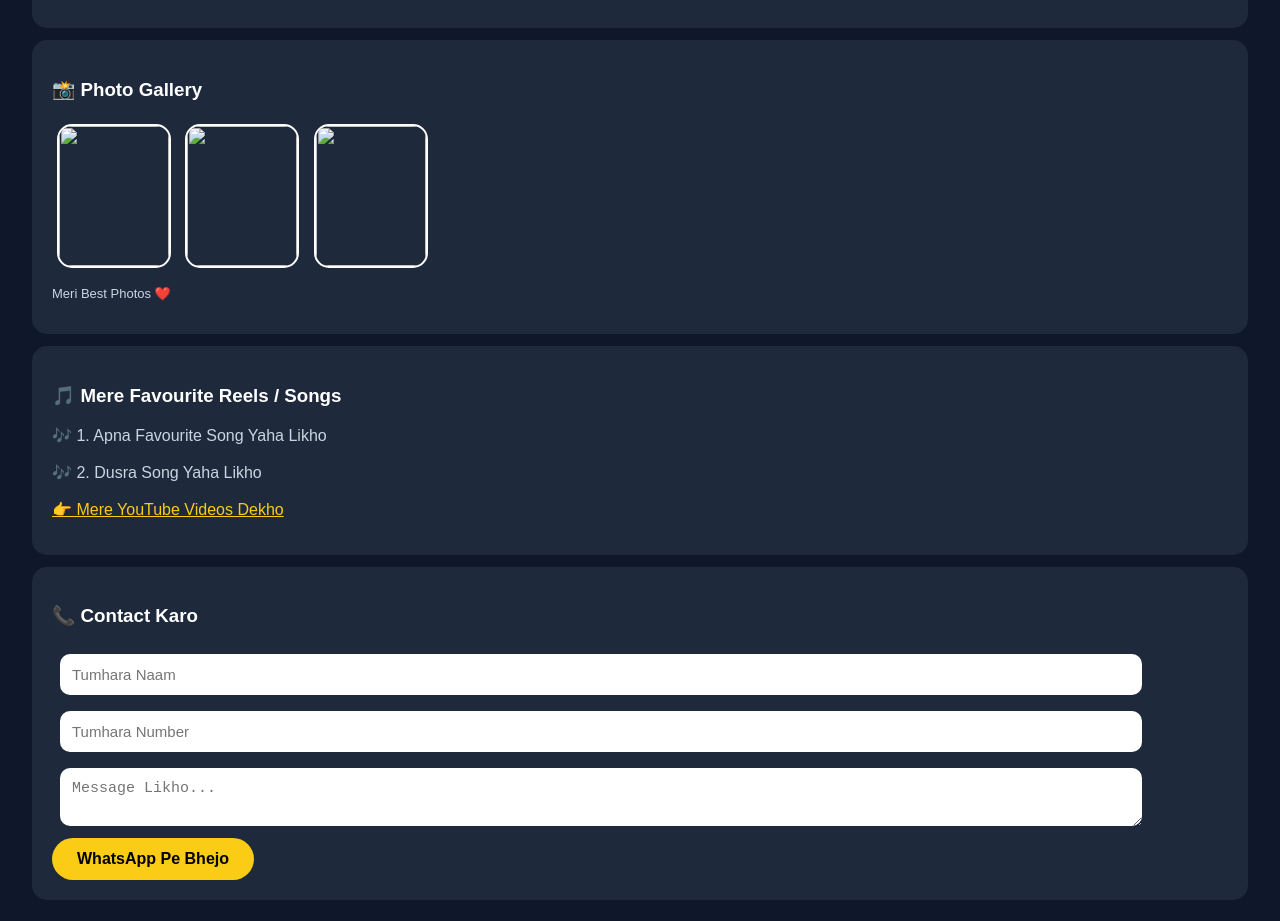
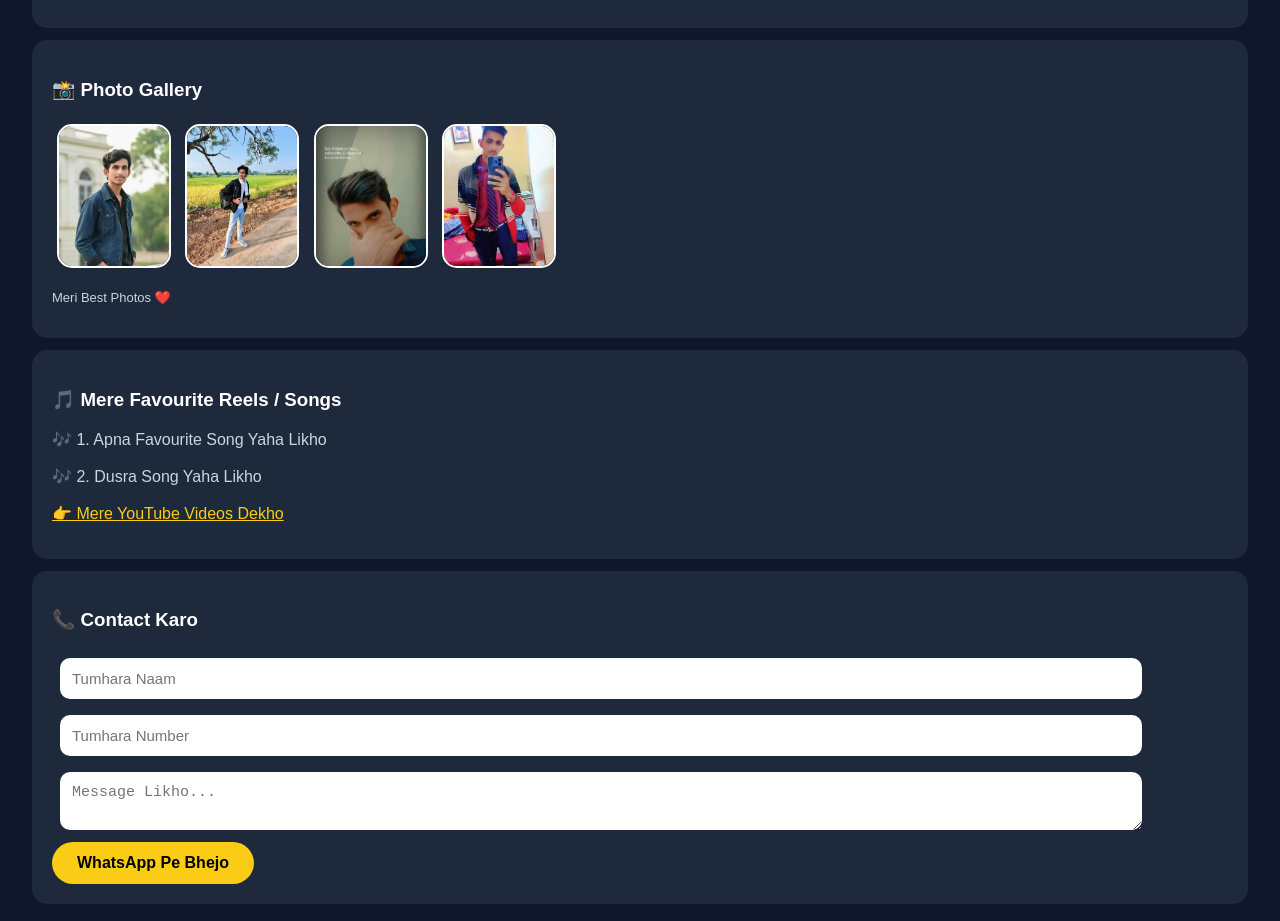
Before and after one commit to Anujgour242/my-website, a plain HTML site: page index.html in a window 1280 px wide. Shown: the part 840-1761 px from the top of the page. Drawn offline with Linux system fonts and the light colour scheme.

Commit message:
Update index.html

```diff
--- a/index.html
+++ b/index.html
@@ -45,9 +45,10 @@ input,textarea{width:90%;padding:12px;margin:8px;border-radius:10px;border:none;
 <div class="card">
 <h3>📸 Photo Gallery</h3>
 <div class="gallery">
-<img src="IMG-20261016-WA7314.jpg">
-<img src="Snapchat-1036592044.jpg">
-<img src="Snapchat-1675314513.jpg">
+<img src="IMG-20261118-WA0044.jpg">
+<img src="IMG-20261118-WA0047.jpg">
+<img src="IMG-20261118-WA0045.jpg">
+<img src="IMG-20261118-WA0046.jpg">
 </div>
 <p style="font-size:13px;">Meri Best Photos ❤️</p>
 </div>
```
